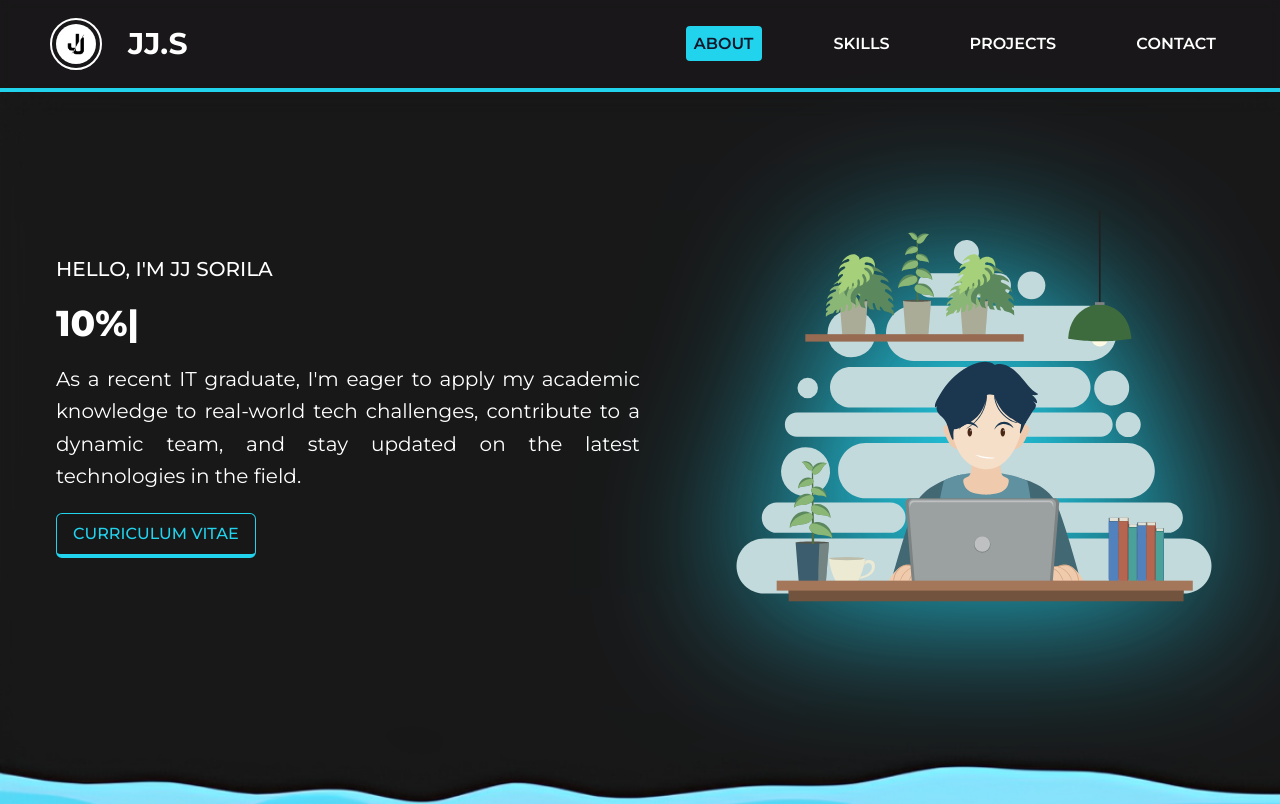
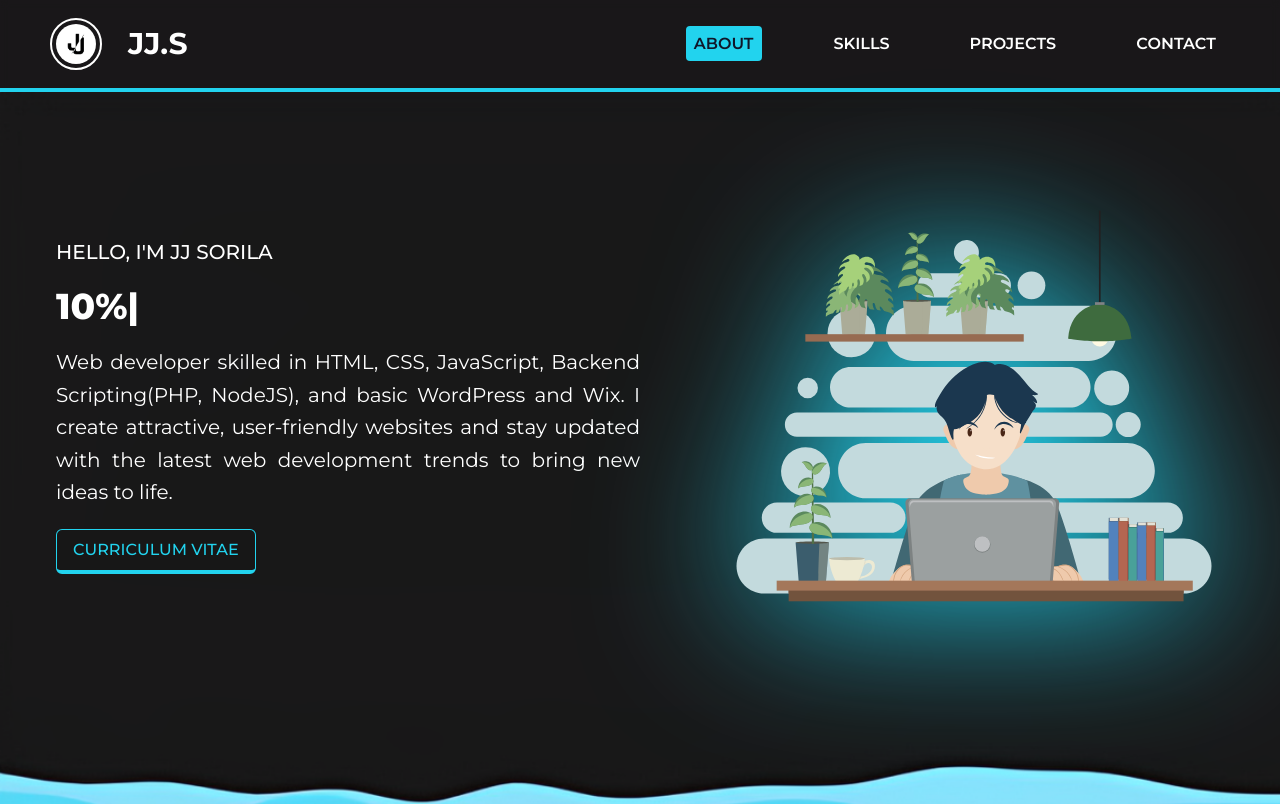
Before and after one commit to jjsorila/portfolio, a React (Vite) app: page / in a window 1280 px wide. Shown: the top 804 px of the page. Built offline with nearby package versions, Linux system fonts and the light colour scheme; the HTML template or start-up script is replaced by a standard one.

Commit message:
some changes in about

```diff
--- a/src/components/About/About.tsx
+++ b/src/components/About/About.tsx
@@ -33,7 +33,7 @@ const About = ({ ui }: TAboutProps) => {
         />
 
         <h1 className="transition-all ease-in-out duration-300 dark:text-white text-black text-xl text-justify max-[1200px]:text-center leading-relaxed">
-          As a recent IT graduate, I'm eager to apply my academic knowledge to real-world tech challenges, contribute to a dynamic team, and stay updated on the latest technologies in the field.
+          {"Web developer skilled in HTML, CSS, JavaScript, Backend Scripting(PHP, NodeJS), and basic WordPress and Wix. I create attractive, user-friendly websites and stay updated with the latest web development trends to bring new ideas to life."}
         </h1>
 
         <button onClick={useCallback(() => window.open("https://drive.google.com/file/d/1ge9vEpAZwGrlMsRF31Pi671VjxF9ZHlH/view?usp=drive_link"), [])} className="dark:bg-neutral-900 dark:text-cyan-400 border dark:border-cyan-400 bg-violet-950 text-white border-violet-400 border-b-4 font-medium overflow-hidden relative px-4 py-2 rounded-md hover:brightness-150 hover:border-t-4 hover:border-b active:opacity-75 outline-none duration-300 group w-fit max-[1200px]:mx-auto">
```
